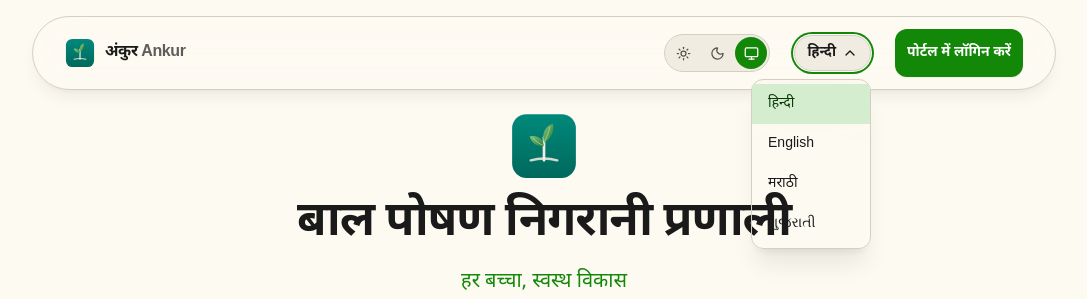
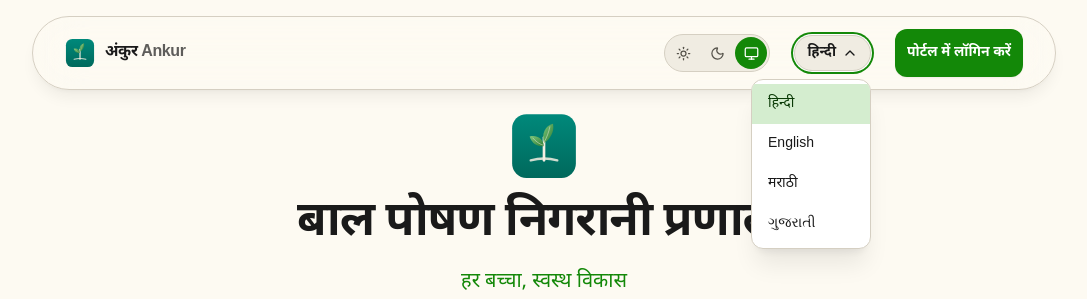
Before and after one commit to CNAMS/cnams_frontend, a Next.js app: page / in a window 1280 px wide. Both pictures are taken after a click on the button "हिन्दी". Shown: the top 299 px of the page, without its empty margins (96-1183 px from the left). Built offline with nearby package versions, Linux system fonts and the light colour scheme.

Commit message:
Fix transparent background in LanguageToggle

```diff
--- a/src/components/LanguageToggle.tsx
+++ b/src/components/LanguageToggle.tsx
@@ -63,7 +63,7 @@ export default function LanguageToggle({ className }: { className?: string }) {
           role="listbox"
           className={cn(
             'absolute right-0 top-[calc(100%+0.5rem)] min-w-[120px] z-50',
-            'bg-surface-container/95 backdrop-blur-xl',
+            'bg-surface-container backdrop-blur-xl',
             'border border-outline-variant rounded-xl overflow-hidden',
             'shadow-xl shadow-black/[0.08]',
             'py-1 flex flex-col'
```
